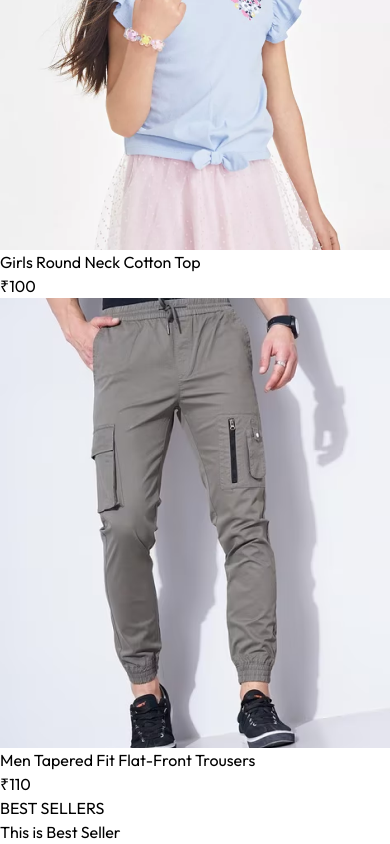
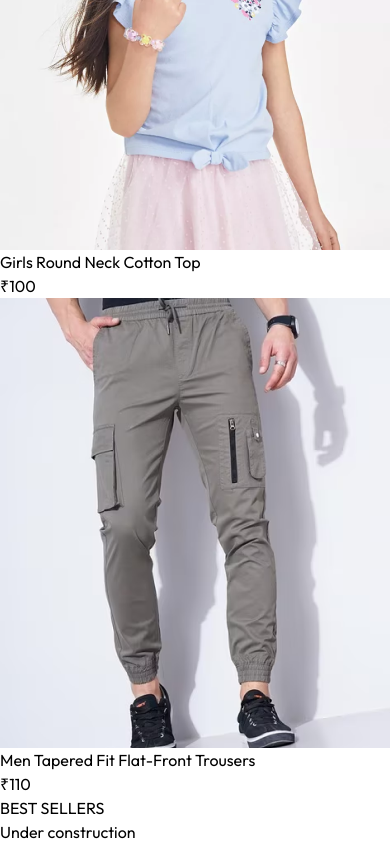
Before and after one commit to TousifTamboli/e-commerce, a React app: page / in a window 390 px wide. Shown: the part 5138-5982 px from the top of the page. Built offline with nearby package versions, Linux system fonts and the light colour scheme; the HTML template or start-up script is replaced by a standard one.

Commit message:
best seller under work

```diff
--- a/src/components/BestSeller.jsx
+++ b/src/components/BestSeller.jsx
@@ -1,35 +1,38 @@
-import React, { useContext, useEffect, useState } from 'react'
-import { ShopContext } from '../context/ShopContext'
-import Title from './Title';
-import ProductItem from './ProductItem';
+import React, { useContext, useEffect, useState } from "react";
+import { ShopContext } from "../context/ShopContext";
+import Title from "./Title";
+import ProductItem from "./ProductItem";
 
 const BestSeller = () => {
+  const { products } = useContext(ShopContext);
+  const [bestSeller, setBestSeller] = useState([]);
 
-    const {products} = useContext(ShopContext);
-    const [bestSeller, setBestSeller] = useState([]);
-
-    useEffect(() =>{
-        const bestProduct = products.filter((item)=>(item.bestSeller));
-        setBestSeller(bestProduct.slice(0, 5))
-    },[products])
+  useEffect(() => {
+    const bestProduct = products.filter((item) => item.bestSeller);
+    setBestSeller(bestProduct.slice(0, 5));
+  }, [products]);
   return (
-    <div className='my-10'>
-      <div className='text-center text-3xl py-8'>
-        <Title text1={'BEST'} text2={'SELLERS'} />
-        <p className='w-3/4 m-auto text-xs sm:text-sm md:text-base text-gray-600'>
-            This is Best Seller
+    <div className="my-10">
+      <div className="text-center text-3xl py-8">
+        <Title text1={"BEST"} text2={"SELLERS"} />
+        <p className="w-3/4 m-auto text-xs sm:text-sm md:text-base text-gray-600">
+          Under construction
         </p>
       </div>
 
-      <div className='grid grid-cols-2 sm:grid-cols-3 md:grid-cols-4 lg:grid-cols-5 gap-4 gap-y-6'>
-        {
-            bestSeller.map((item, index)=>(
-                <ProductItem key={index} id={item._id} name={item.name} image={item.image} price={item.price} />
-            ))
-        }
+      <div className="grid grid-cols-2 sm:grid-cols-3 md:grid-cols-4 lg:grid-cols-5 gap-4 gap-y-6">
+        {bestSeller.map((item, index) => (
+          <ProductItem
+            key={index}
+            id={item._id}
+            name={item.name}
+            image={item.image}
+            price={item.price}
+          />
+        ))}
       </div>
     </div>
-  )
-}
+  );
+};
 
-export default BestSeller
+export default BestSeller;
```
